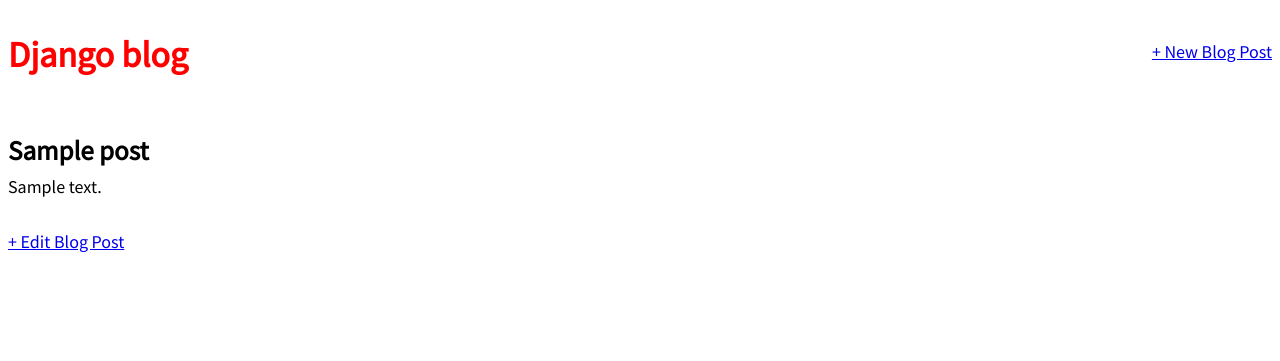
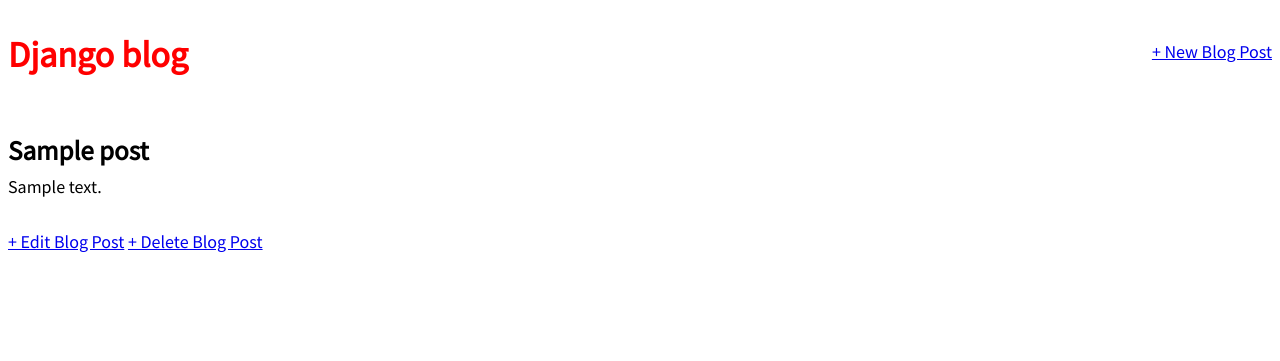
Before and after one commit to nguyendan07/django-for-beginners, a Django app: page /post/1/ in a window 1280 px wide. Shown: the top 361 px of the page. Run offline with Django 3.2, Linux system fonts and the light colour scheme; tables that the repository leaves empty hold one stand-in row (values such as "Sample post").

Commit message:
add form confirm delete post

```diff
--- a/blog_project/blog/urls.py
+++ b/blog_project/blog/urls.py
@@ -1,6 +1,6 @@
 from django.urls import path
 
-from .views import BlogListView, BlogDetailView, BlogCreateView, BlogUpdateView
+from .views import BlogListView, BlogDetailView, BlogCreateView, BlogUpdateView, BlogDeleteView
 
 
 urlpatterns = [
@@ -9,4 +9,5 @@ urlpatterns = [
     path('post/<int:pk>/', BlogDetailView.as_view(), name='post_detail'),
     path('post/new/', BlogCreateView.as_view(), name='post_new'),
     path('post/<int:pk>/edit', BlogUpdateView.as_view(), name='post_edit'),
+    path('post/<int:pk>/delete', BlogDeleteView.as_view(), name='post_delete')
 ]
--- a/blog_project/blog/views.py
+++ b/blog_project/blog/views.py
@@ -1,4 +1,6 @@
-from django.views.generic import ListView, DetailView, CreateView, UpdateView
+from django.views.generic import ListView, DetailView
+from django.views.generic.edit import CreateView, UpdateView, DeleteView
+from django.urls import reverse_lazy
 
 from .models import Post
 
@@ -22,3 +24,9 @@ class BlogUpdateView(UpdateView):
     model = Post
     template_name = 'post_edit.html'
     fields = ['title', 'body',]
+
+
+class BlogDeleteView(DeleteView):
+    model = Post
+    template_name = 'post_delete.html'
+    success_url = reverse_lazy('home')
--- a/blog_project/templates/post_detail.html
+++ b/blog_project/templates/post_detail.html
@@ -6,4 +6,5 @@
     <p>{{ object.body }}</p>
 </div>
 <a href="{% url 'post_edit' post.pk %}">+ Edit Blog Post</a>
+<a href="{% url 'post_delete' post.pk %}">+ Delete Blog Post</a>
 {% endblock content %}
```
Also changed, not shown: blog_project/templates/post_delete.html (added, +10 -0 lines).
